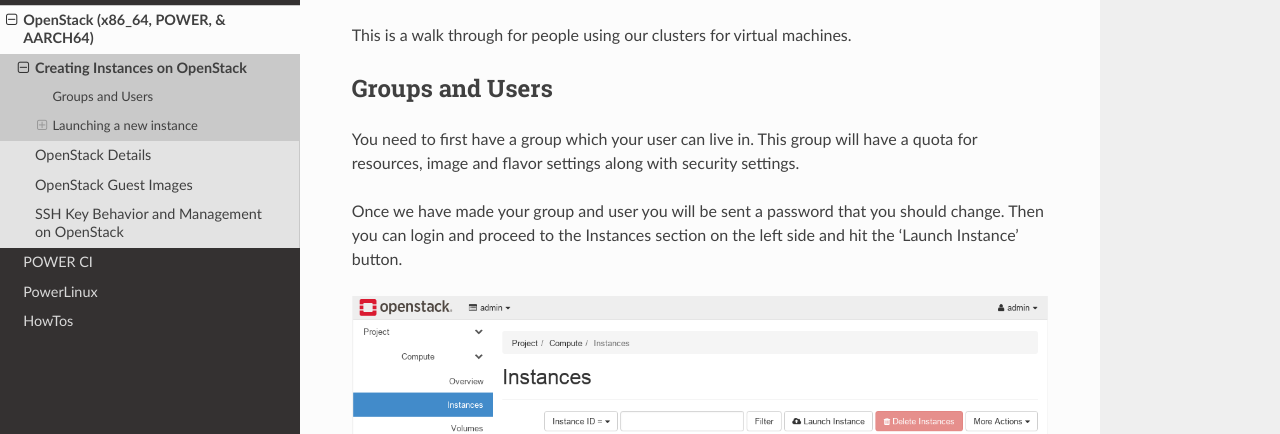
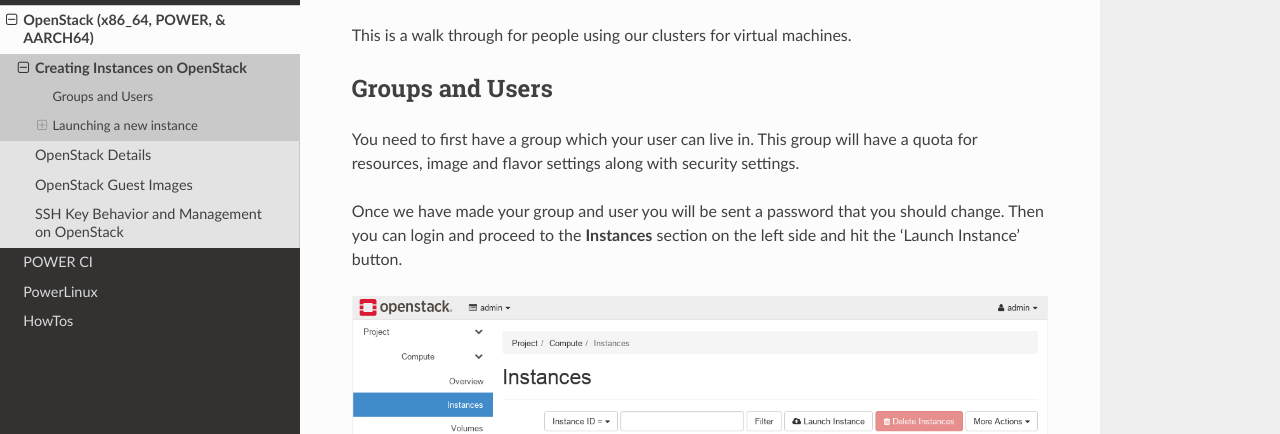
Before and after one commit to osuosl/wiki, a Sphinx documentation site: the page built from source/openstack/creating_instances.rst, in a window 1280 px wide and 900 px high. Shown: the part 160-594 px from the top of the window. Built offline with Sphinx 7.4.7 and the Read the Docs theme 2.0.0, drawn with Linux system fonts in a browser that asks for light colours; some of the changed text lies outside the part shown.

```diff
--- a/source/openstack/creating_instances.rst
+++ b/source/openstack/creating_instances.rst
@@ -12,7 +12,7 @@ You need to first have a group which your user can live in. This group will have
 flavor settings along with security settings.
 
 Once we have made your group and user you will be sent a password that you should change. Then you can login and
-proceed to the Instances section on the left side and hit the 'Launch Instance' button.
+proceed to the **Instances** section on the left side and hit the 'Launch Instance' button.
 
 .. image:: /_static/images/openstack-instance0.png
 
```
Also changed, not shown: other parts of source/openstack/creating_instances.rst (+1 -1 lines).
